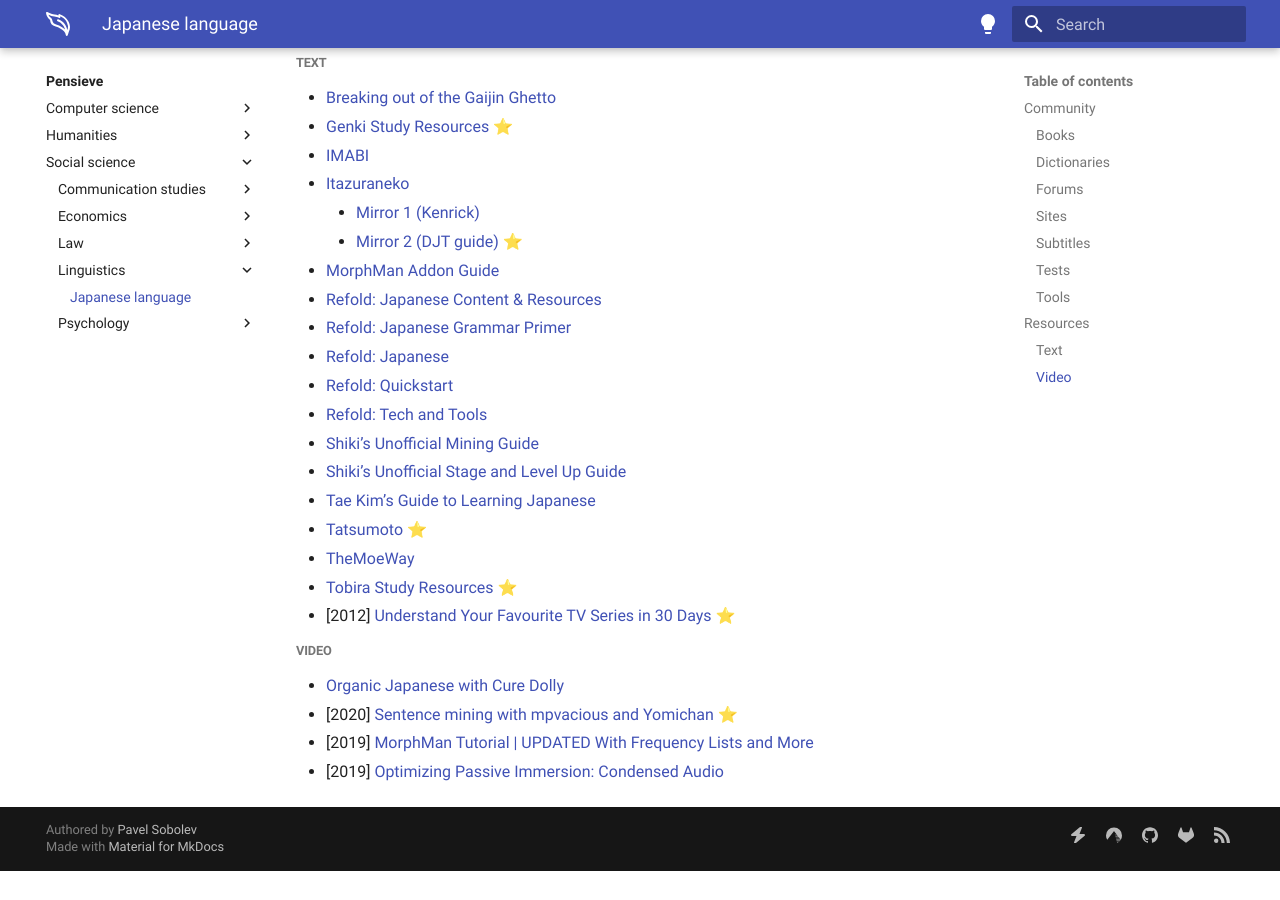
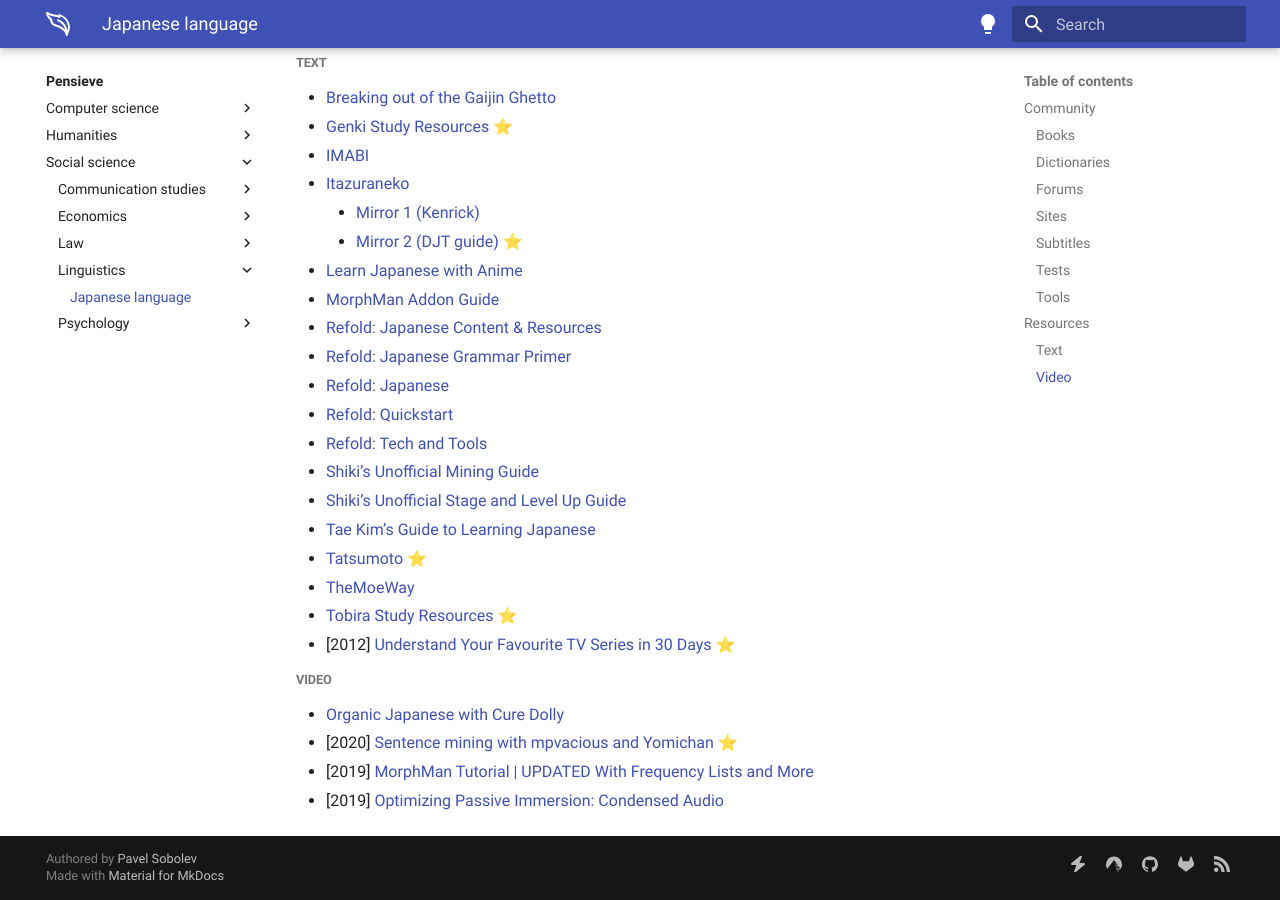
Before and after one commit to paveloom/paveloom.dev, an MkDocs documentation site: the page built from content/pensieve/japanese-language.md, in a window 1280 px wide and 900 px high, scrolled down 1410 px. Built offline with MkDocs 1.6.1 and Material for MkDocs 9.7.7, drawn with Linux system fonts in a browser that asks for light colours; before the commit the page ends 2281 px from its top, so only the background shows below that.

Commit message:
Pensieve: update the Japanese language page.

```diff
--- a/content/pensieve/japanese-language.md
+++ b/content/pensieve/japanese-language.md
@@ -55,6 +55,7 @@
 - [Itazuraneko](https://itazuranekoyomi.neocities.org)
     - [Mirror 1 (Kenrick)](https://kenrick95.github.io/itazuraneko)
     - [Mirror 2 (DJT guide)](https://djtguide.github.io/learn/guide.html) ⭐
+- [Learn Japanese with Anime](https://learnjapaneseanime.com)
 - [MorphMan Addon Guide](https://web.archive.org/web/20201220134610/https://massimmersionapproach.com/table-of-contents/anki/morphman)
 - [Refold: Japanese Content & Resources](https://refold.link/Japanese_resources)
 - [Refold: Japanese Grammar Primer](https://refold.link/JP_Grammar)
```
